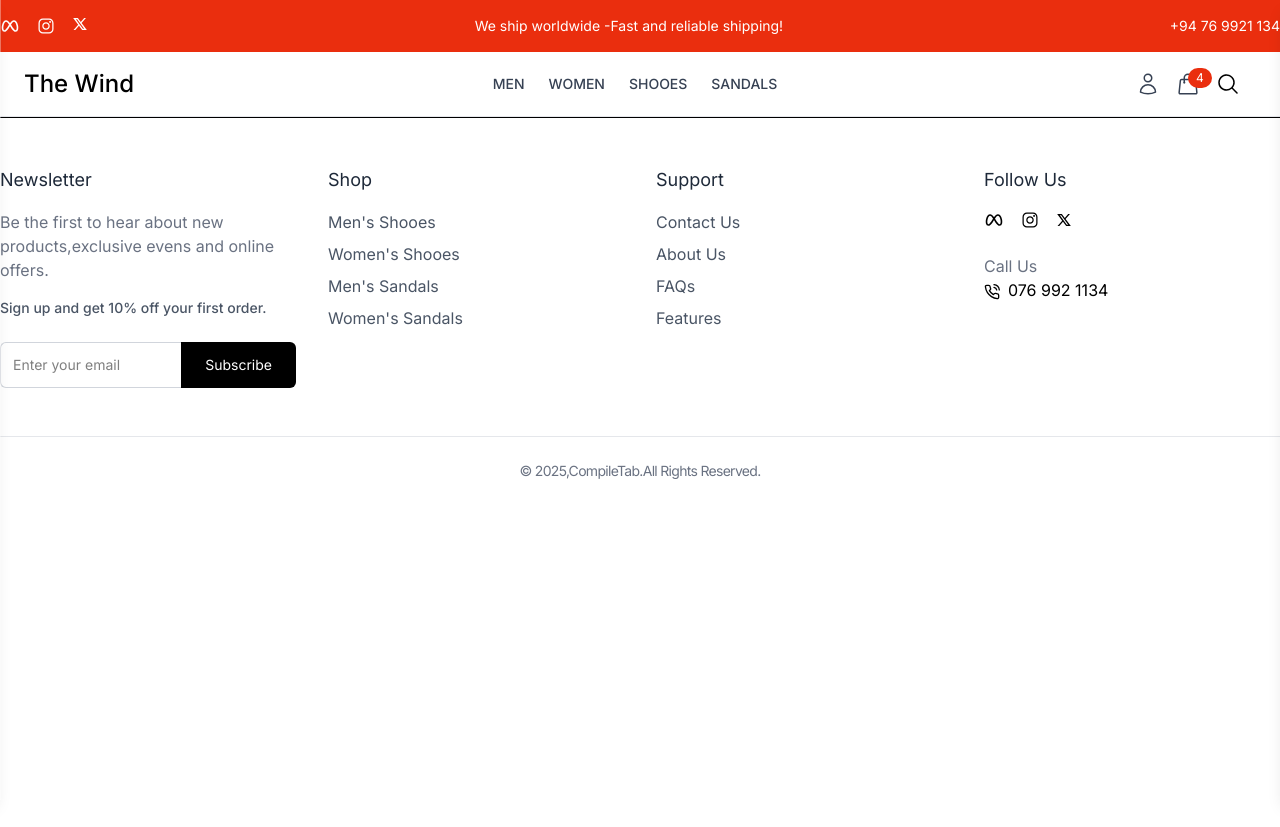
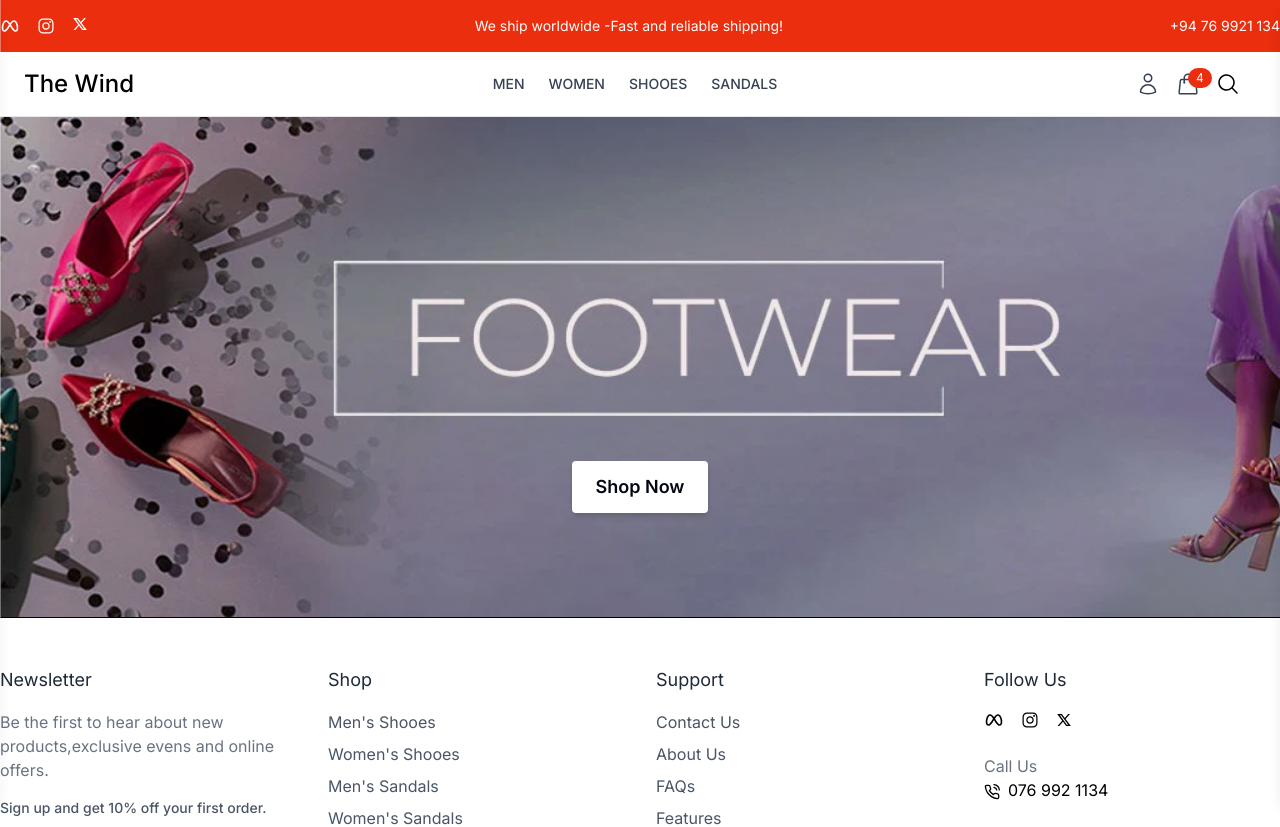
Before and after one commit to Vindya2004/The_Wind_Frontend, a React (Vite) app: page / in a window 1280 px wide. Shown: the top 827 px of the page. Before the commit the page ends 800 px from the top, so only its background shows below. Built offline with nearby package versions, Linux system fonts and the light colour scheme; a web font is replaced by a local one.

Commit message:
add hero section

```diff
--- a/src/App.tsx
+++ b/src/App.tsx
@@ -1,12 +1,16 @@
 import React from 'react'
 import { BrowserRouter, Route, Routes } from 'react-router-dom';
 import UserLayout from './components/Layout/UserLayout';
+import Home from './pages/Home';
 
 const App = () => {
   return (
    <BrowserRouter>
    <Routes>
-    <Route path='/' element={<UserLayout/>}>{/*User Layout */}</Route>
+    <Route path='/' element={<UserLayout/>}>
+    <Route index element={<Home/>}/>
+    {/*User Layout */}
+    </Route>
     <Route>{/*Admin Layout */}</Route>
    </Routes>
    </BrowserRouter>
--- /dev/null
+++ b/src/components/Layout/Hero.tsx
@@ -0,0 +1,61 @@
+// import React from 'react'
+// import MainImage from "../../assets/MainImage.jpeg"
+
+// const Hero = () => {
+//   return (
+//     <section>
+//         <img src="{MainImage}" alt="" />
+//     </section>
+//   )
+// }
+
+// export default Hero
+
+import React from 'react'
+import heroImage from "../../assets/heroImg.webp";
+import { Link } from 'react-router-dom';
+
+const Hero = () => {
+  return (
+    // <section className='relative'>
+    //   <img src={heroImage} alt="Main" className='w-full h-[400px] md:h-[400px] lg:h-[500px] object-cover
+    //   ' />
+    //   <div className='absolute inset-0 bg-black/5 flex items-center justify-center'>
+    //     <div className='text-center text-black p-6'>
+    //         <h1 className='text-4xl md:text-9xl font-bold tracking-tighter uppercase mb-4'>footwere</h1>
+    //         <p className='text-sm tracking-tighter md:text-lg mb-6'>
+    //             Explore our foot ware with fast worldwide shipping.
+    //         </p>
+    //         <Link
+    //             to="#"
+    //             className='bg-white text-gray-950 px-6 py-2 rounded-sm text-lg'>
+    //                 Shop Now
+    //             </Link>
+
+
+    //     </div>
+    //   </div>
+    // </section>
+ <section className='relative'>
+  <img
+    src={heroImage}
+    alt="Main"
+    className='w-full h-[400px] md:h-[400px] lg:h-[500px] object-cover'
+  />
+
+  {/* Center Overlay */}
+  <div className='absolute inset-0 bg-black/5 flex items-center justify-center'>
+    <Link
+      to="#"
+      className='bg-white text-gray-950 px-6 py-3 rounded-sm text-lg font-semibold shadow-md translate-y-30'
+    >
+      Shop Now
+    </Link>
+  </div>
+</section>
+
+
+  )
+}
+
+export default Hero
--- a/src/components/Layout/UserLayout.tsx
+++ b/src/components/Layout/UserLayout.tsx
@@ -1,11 +1,15 @@
 import React from 'react'
 import Header from '../Common/Header'
 import Footer from '../Common/Footer'
+import { Outlet } from 'react-router-dom'
 
 const UserLayout = () => {
   return (
     <>
     <Header/>
+    <main>
+        <Outlet/>
+    </main>
     <Footer/>
     </>
   )
--- /dev/null
+++ b/src/pages/Home.tsx
@@ -0,0 +1,12 @@
+import React from 'react'
+import Hero from '../components/Layout/Hero'
+
+const Home = () => {
+  return (
+    <div>
+        <Hero/>
+    </div>
+  )
+}
+
+export default Home
```
Also changed, not shown: src/assets/MainImage.jpeg (added), src/assets/heroImg.webp (added).
